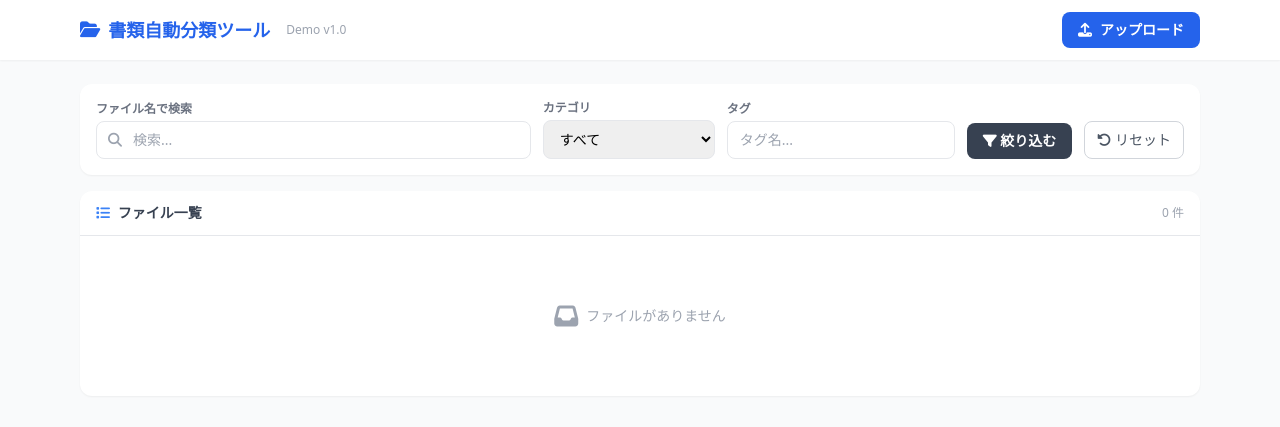
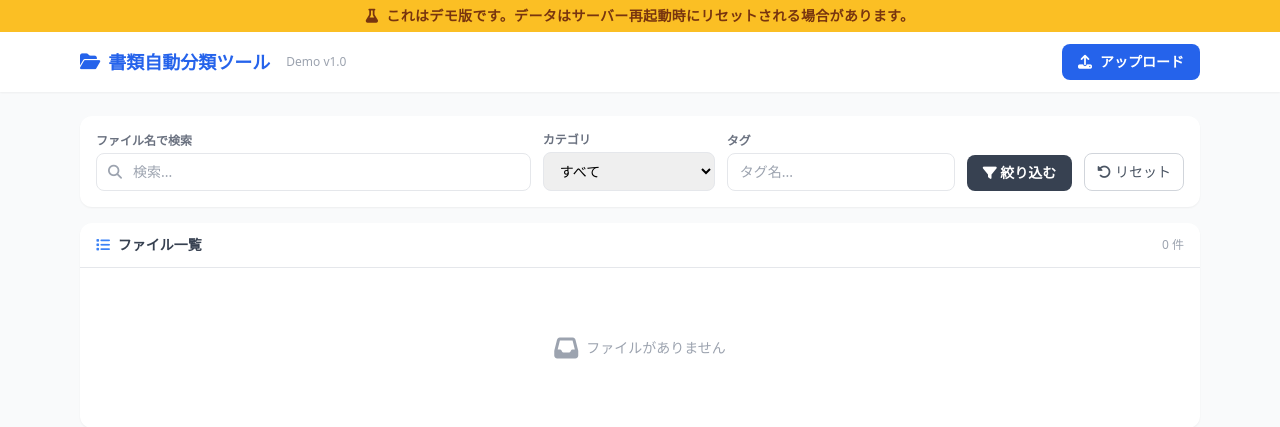
Before and after one commit to rictaworks/doc-auto-classifier, a FastAPI app: page / in a window 1280 px wide. Shown: the top 427 px of the page. Run offline with FastAPI, Linux system fonts and the light colour scheme; data comes from the database, SQL or seed files in the repository; data that the repository does not hold is empty; some libraries are stand-ins or nearby versions.

Commit message:
docs/ui: デモ版であることを明示
- README 冒頭に blockquote でデモ版注記を追加
- UI 上部に amber バナーを常時表示

Co-Authored-By: Claude Sonnet 4.6 <noreply@anthropic.com>

```diff
--- a/src/backend/app/templates/index.html
+++ b/src/backend/app/templates/index.html
@@ -15,6 +15,11 @@
   </style>
 </head>
 <body class="bg-gray-50 min-h-screen">
+
+  <!-- デモバナー -->
+  <div class="bg-amber-400 text-amber-900 text-center text-sm font-semibold py-1.5 tracking-wide">
+    <i class="fa-solid fa-flask mr-1"></i> これはデモ版です。データはサーバー再起動時にリセットされる場合があります。
+  </div>
 
   <!-- ヘッダー -->
   <header class="bg-white shadow-sm sticky top-0 z-30">
```
Also changed, not shown: README.md.
